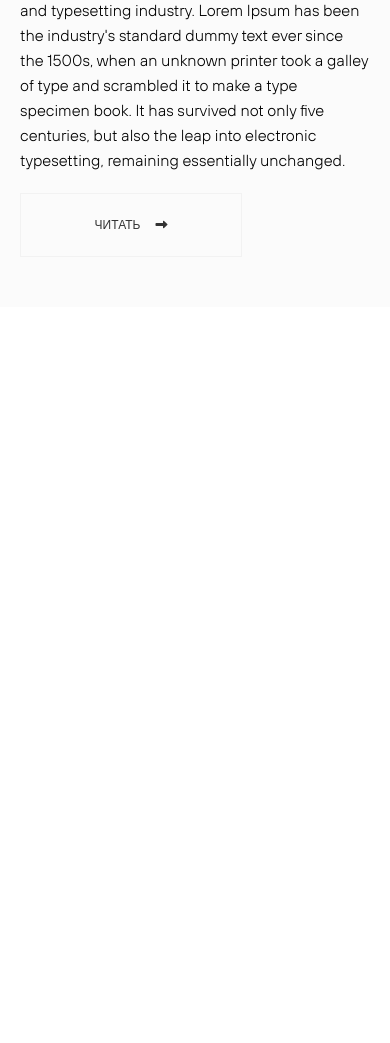
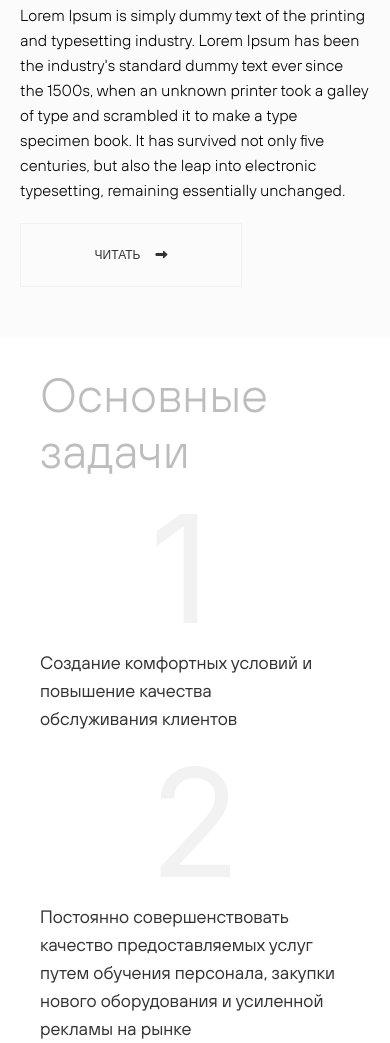
Before and after one commit to tatyana-lisnichuk/test-task-digital-project, a website: page #src/index.html in a window 390 px wide. Shown: the part 2302-3345 px from the top of the page. Before the commit the page ends 2639 px from the top, so only its background shows below. Drawn offline with nearby package versions, Linux system fonts and the light colour scheme; files that its build step writes are made by us from their sources; a web font is replaced by a local one.

Commit message:
feat: add responsive layout in tasks-section

```diff
--- a/#src/index.html
+++ b/#src/index.html
@@ -14,7 +14,7 @@
   @@include('_header.html')
   @@include('_hero.html')
   @@include('_about.html')
-  <!-- @@include('_tasks.html') -->
+  @@include('_tasks.html')
   <!-- @@include('_projects.html') -->
   <!-- @@include('_contact-us.html') -->
   <!-- @@include('_info.html') -->
--- a/#src/scss/about.scss
+++ b/#src/scss/about.scss
@@ -28,7 +28,10 @@
     }
   .right-side {
     display: flex;
-    padding-top: 30px;
+    // padding: 30px 0px;
+    .h2 {
+      margin-top: 30px;
+    }
     &__img-wrap {
       margin-top: 60px;
       max-width: 270px;
@@ -58,14 +61,20 @@
 // Media
 @media (max-width: 1200px) {
    .about {
+      &__left-side {
+        padding-left: 50px;
+      }
       .right-side {
-        margin-left: 30px;
+        // margin-left: 30px;
       }
     }
 }
 
 @media (max-width: 1092px) {
     .about {
+      .right-side {
+        margin-left: 30px;
+      }
       &__left-side {
         padding-left: 0px;
       }
--- a/#src/scss/style.scss
+++ b/#src/scss/style.scss
@@ -3,6 +3,7 @@
 @import "variables.scss";
 @import "media.scss";
 @import "about.scss";
+@import "tasks.scss";
 
 body {
   font-family: 'TT Hoves';
@@ -192,35 +193,7 @@ body {
 
 
 
-// Tasks
-.tasks {
-  padding: 60px 0px;
-  &__grid {
-    display: flex;
-    margin-top: 60px;
-    justify-content: space-between;
-    // flex-wrap: wrap;
-  }
-  &__item {
-    display: flex;
-  }
-  &__item-num {
-    display: block;
-    font-size: 200px;
-    font-family: $sffont;
-    color: $gray6;
-    line-height: 80%;
-  }
-  &__item-text1 {
-    max-width: 280px;
-    @extend %tasktext;
-  }
-  &__item-text2 {
-    max-width: 420px;
-    @extend %tasktext;
-  }
 
-}
 // Projects
 .projects {
   &__grid-top {
--- a/#src/scss/tasks.scss
+++ b/#src/scss/tasks.scss
@@ -0,0 +1,159 @@
+// Tasks
+.tasks {
+  padding: 60px 0px;
+  &__grid {
+    display: flex;
+    margin-top: 60px;
+    justify-content: space-between;
+    // flex-wrap: wrap;
+  }
+  &__item {
+    display: flex;
+  }
+  &__item-num {
+    display: block;
+    font-size: 200px;
+    font-family: $sffont;
+    color: $gray6;
+    line-height: 80%;
+  }
+  &__item-text1 {
+    max-width: 280px;
+    @extend %tasktext;
+  }
+  &__item-text2 {
+    max-width: 420px;
+    @extend %tasktext;
+  }
+}
+
+// Media
+@media (max-width: 1200px) {
+
+}
+
+@media (max-width: 1092px) {
+
+  }
+@media (max-width: 992px) {
+}
+@media (max-width: 892px) {
+  .tasks {
+  padding: 60px;
+  .h2 {
+    // text-align: right;
+  }
+  &__grid {
+    // display: flex;
+    // margin-top: 60px;
+    // justify-content: space-between;
+    flex-wrap: wrap;
+  }
+  &__item {
+    // display: flex;
+  }
+  &__item-num {
+    // display: block;
+    font-size: 180px;
+    // font-family: $sffont;
+    // color: $gray6;
+    // line-height: 80%;
+    margin-bottom: 20px;
+  }
+  &__item-text1 {
+    // max-width: 420px;
+
+    // @extend %tasktext;
+  }
+  &__item-text2 {
+
+    // max-width: 420px;
+    // @extend %tasktext;
+  }
+}
+}
+@media (max-width: 767px) {
+}
+@media (max-width: 610px) {
+   .tasks {
+  padding: 60px;
+  .h2 {
+    // text-align: right;
+  }
+  &__grid {
+    // display: flex;
+    // margin-top: 60px;
+    // justify-content: space-between;
+    // flex-wrap: wrap;
+  }
+  &__item {
+    // display: flex;
+  }
+  &__item-num {
+    // display: block;
+    // font-size: 180px;
+    // font-family: $sffont;
+    // color: $gray6;
+    // line-height: 80%;
+    // margin-bottom: 20px;
+  }
+  &__item-text1 {
+    // max-width: 100%;
+
+    // @extend %tasktext;
+  }
+  &__item-text2 {
+
+    // max-width: 420px;
+    // @extend %tasktext;
+  }
+}
+}
+
+@media (max-width: 576px) {
+     .tasks {
+  padding: 60px;
+  .h2 {
+    // text-align: right;
+  }
+  &__grid {
+    // display: flex;
+    margin-top: 30px;
+    // justify-content: space-between;
+    // flex-wrap: wrap;
+
+  }
+  &__item {
+    // display: flex;
+    flex-direction: column;
+  }
+  &__item-num {
+    // display: block;
+    font-size: 150px;
+    // font-family: $sffont;
+    // color: $gray6;
+    // line-height: 80%;
+    // margin-bottom: 20px;
+    text-align: center;
+  }
+  &__item-text1 {
+    // max-width: 100%;
+
+    // @extend %tasktext;
+    margin-bottom: 30px;
+  }
+  &__item-text2 {
+
+    // max-width: 420px;
+    // @extend %tasktext;
+  }
+}
+}
+@media (max-width: 420px) {
+  .tasks {
+  padding: 0px 20px;
+  }
+}
+@media (max-width: 320px) {
+
+}
--- a/#src/scss/variables.scss
+++ b/#src/scss/variables.scss
@@ -38,6 +38,12 @@ $sliderbtnbord: #f2f2f2;
   margin-left: 30px;
     @media (max-width: 1092px){
       font-size: 18px;
+    }
+    @media (max-width: 656px){
+      line-height: 28px;
+    }
+    @media (max-width: 576px){
+      margin-left: 0px;
     }
 }
 %transition {
```
